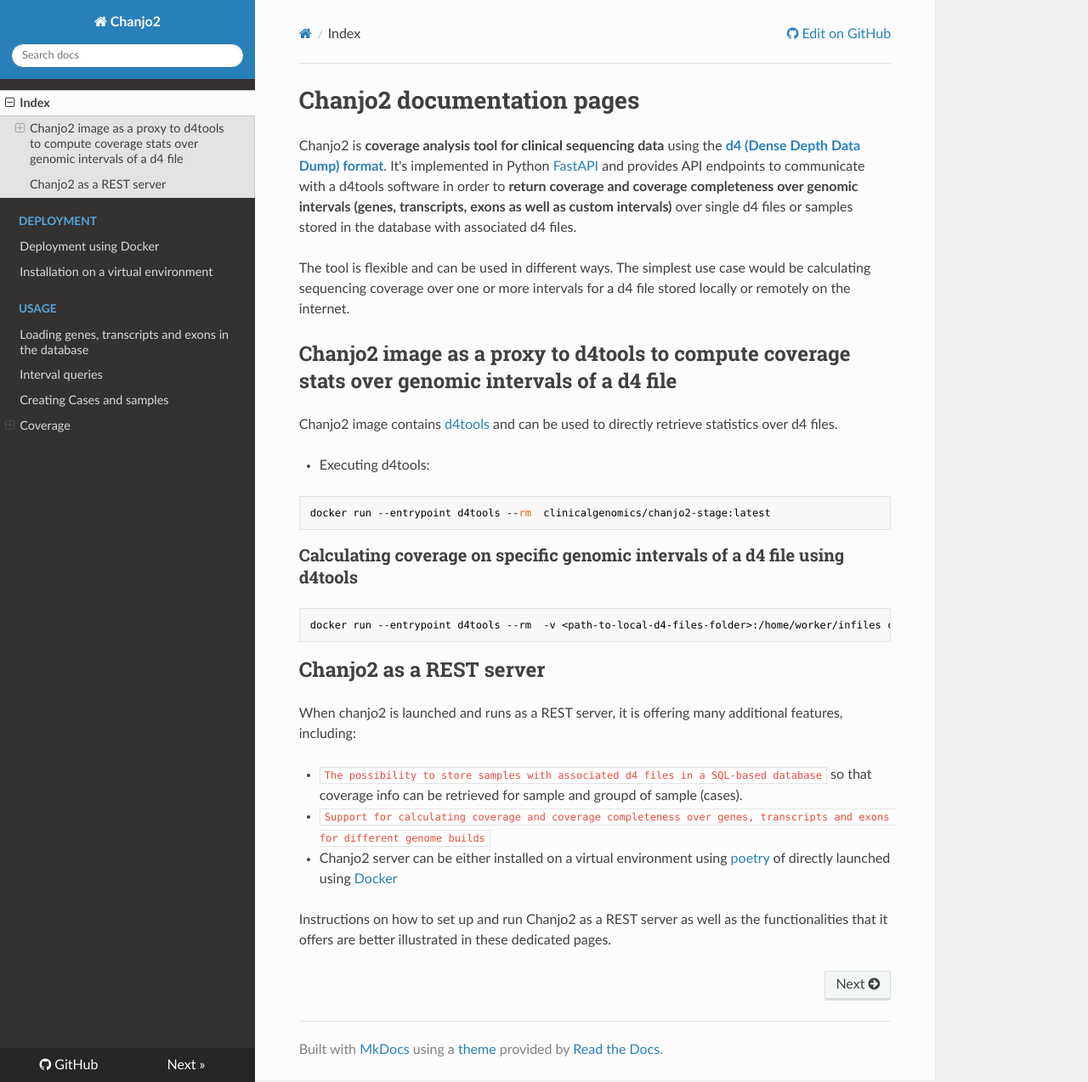
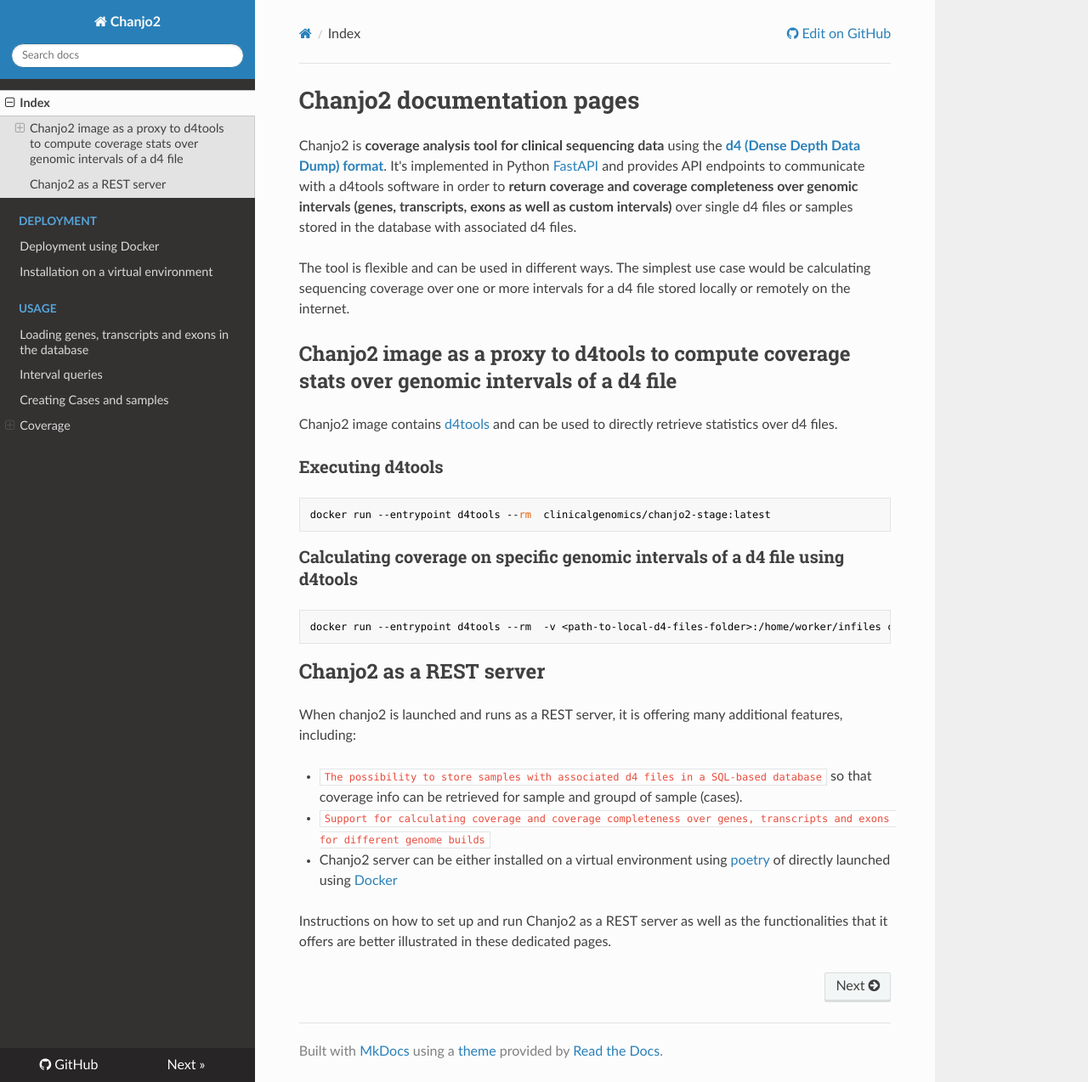
Before and after one commit to Clinical-Genomics/chanjo2, an MkDocs documentation site: the page built from docs/index.md, in a window 1280 px wide and 1274 px high. Shown: the whole window at 85% size. Built offline with MkDocs 1.6.1, drawn with Linux system fonts in a browser that asks for light colours; nearby versions of some CDN libraries.

````diff
--- a/docs/index.md
+++ b/docs/index.md
@@ -12,7 +12,7 @@ The tool is flexible and can be used in different ways. The simplest use case wo
 
 Chanjo2 image contains [d4tools][d4tools-tool] and can be used to directly retrieve statistics over d4 files.
 
-* Executing d4tools:
+### Executing d4tools
 ``` bash
 docker run --entrypoint d4tools --rm  clinicalgenomics/chanjo2-stage:latest
 ```
````
